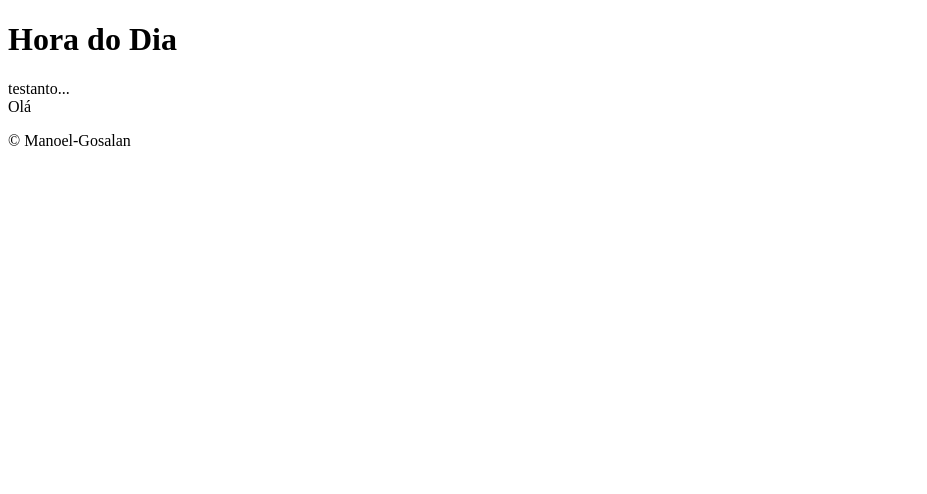
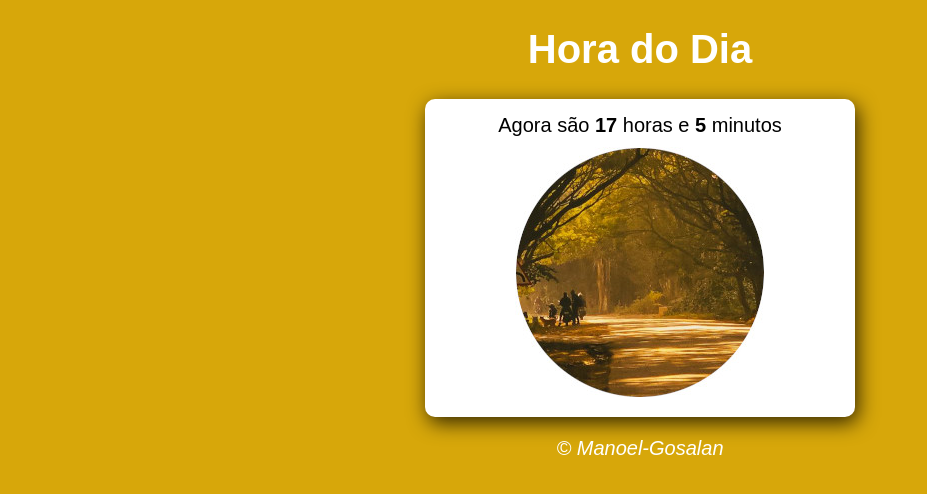
Before and after one commit to mgosalan-dev/horas-do-dia, a plain HTML site: page index.html in a window 1280 px wide. Shown: the whole page, without its empty margins (0-927 px from the left). Drawn offline with Linux system fonts and the light colour scheme.

Commit message:
Site Completo atualizado para mostrar as mudanças de acordo com a hora

```diff
--- /dev/null
+++ b/contador-de-horas.js
@@ -0,0 +1,31 @@
+function carregar(){
+    var msg= document.getElementById('msg')
+    var img=  document.getElementById('imagem')
+    var data= new Date()
+    var hora= data.getHours()
+    var minuto = data.getMinutes()
+    msg.innerHTML= `Agora são <strong>${hora}</strong> horas e<strong> ${minuto}</strong> minutos`
+
+    if (hora >= 0 && hora < 6){
+        img.src = 'img/madrugada.png'
+        document.body.style.background = '#383A35'
+        //Boa Madrugada
+
+    } else if(hora>= 6 && hora < 12){
+        img.src = 'img/manha.jpg'
+        document.body.style.background = '#D2A458'
+
+        //Bom dia
+    } else if(hora>= 12 && hora <18){
+        //Boa Tarde
+
+        img.src = 'img/tarde.jpg'
+        document.body.style.background = '#D7A70A'
+
+    } else{
+        img.src = 'img/noite.jpg'
+        document.body.style.background = '#2D5490'
+        //Boa Noite
+    }
+
+}
--- /dev/null
+++ b/estilo.css
@@ -0,0 +1,31 @@
+body{
+    background-color: rgb(70, 142, 236);
+    font: normal 15pt arial;
+
+}
+
+header{
+    color: white;
+    text-align: center;
+}
+
+section{
+    background-color: white;
+    border-radius: 10px;
+    width: 400px;
+    padding: 15px;
+    margin: auto;
+    text-align: center;
+
+    box-shadow: 3px 6px 20px rgba(0, 0, 0, 0.76);
+
+}
+#msg{
+    padding-bottom: 10px;
+}
+
+footer{
+    font-style: italic;
+    color: white;
+    text-align: center;
+}
--- a/df011.html
+++ b/index.html
@@ -4,20 +4,21 @@
     <meta charset="UTF-8">
     <meta name="viewport" content="width=device-width, initial-scale=1.0">
     <title>Desafio 11</title>
-    <link rel="stylesheet" href="css/style011.css">
+    <link rel="stylesheet" href="estilo.css">
 </head>
-<body>
+<body onload="carregar()">
     <header>
         <h1> Hora do Dia </h1>
     </header>
-    <section>
+    <section id="sessaoPrincipal">
 
-        <div>
-            testanto...
+        <div id="msg">
+            aparecer hora
         </div>
 
-        <div>
-            Olá
+        <div id="foto">
+            <img id="imagem" src="img/manha.jpg" alt="foto do dia">
+
         </div>
 
     </section>
@@ -25,7 +26,7 @@
         <p>&copy; Manoel-Gosalan</p>
     </footer>
 
-    <script src="js/df012.js"></script>
+    <script src="contador-de-horas.js"></script>
 </body>
 
 </html>
```
Also changed, not shown: img/madrugada.png (added), img/manha.jpg (added), img/noite.jpg (added), img/tarde.jpg (added).
